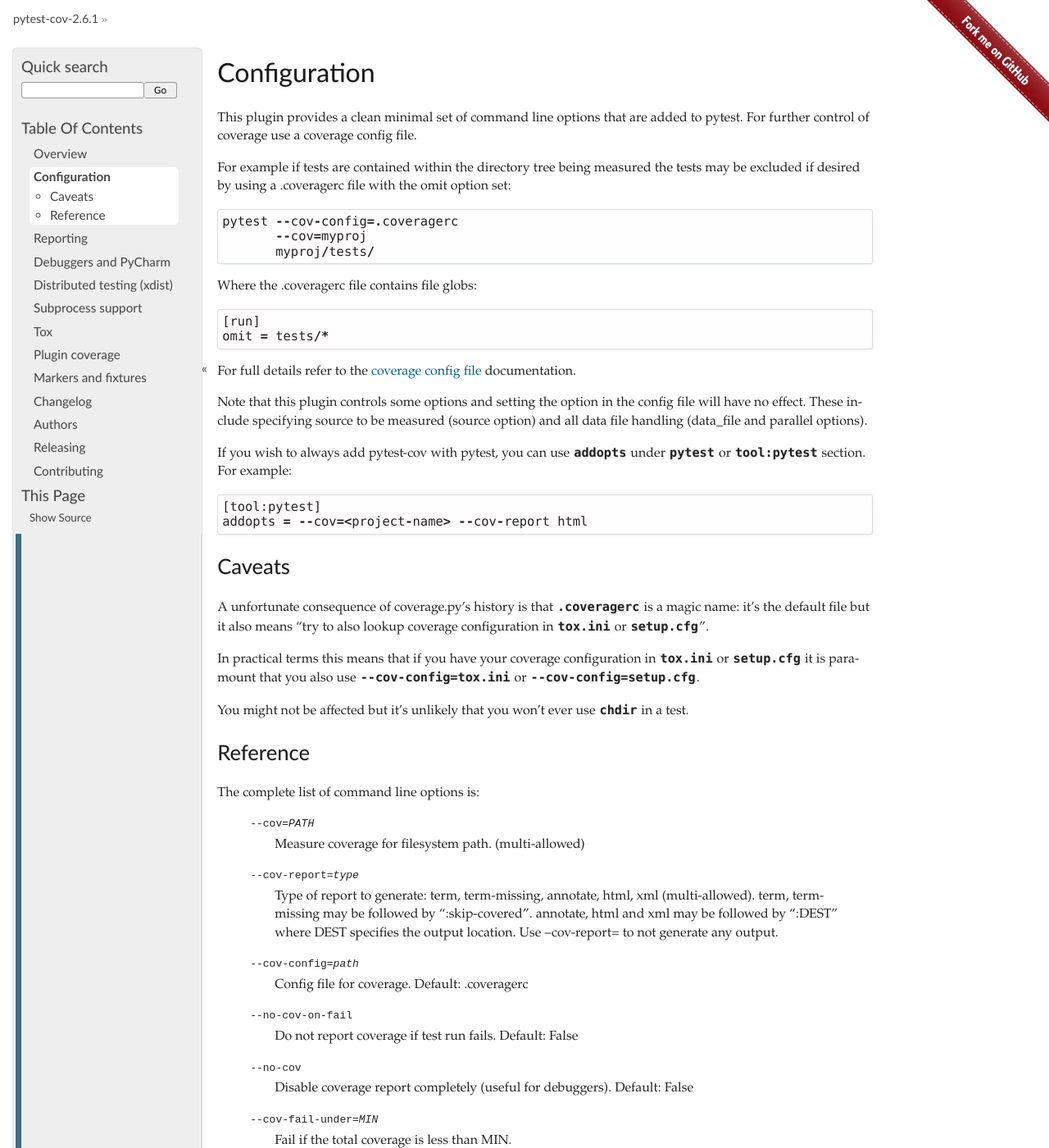
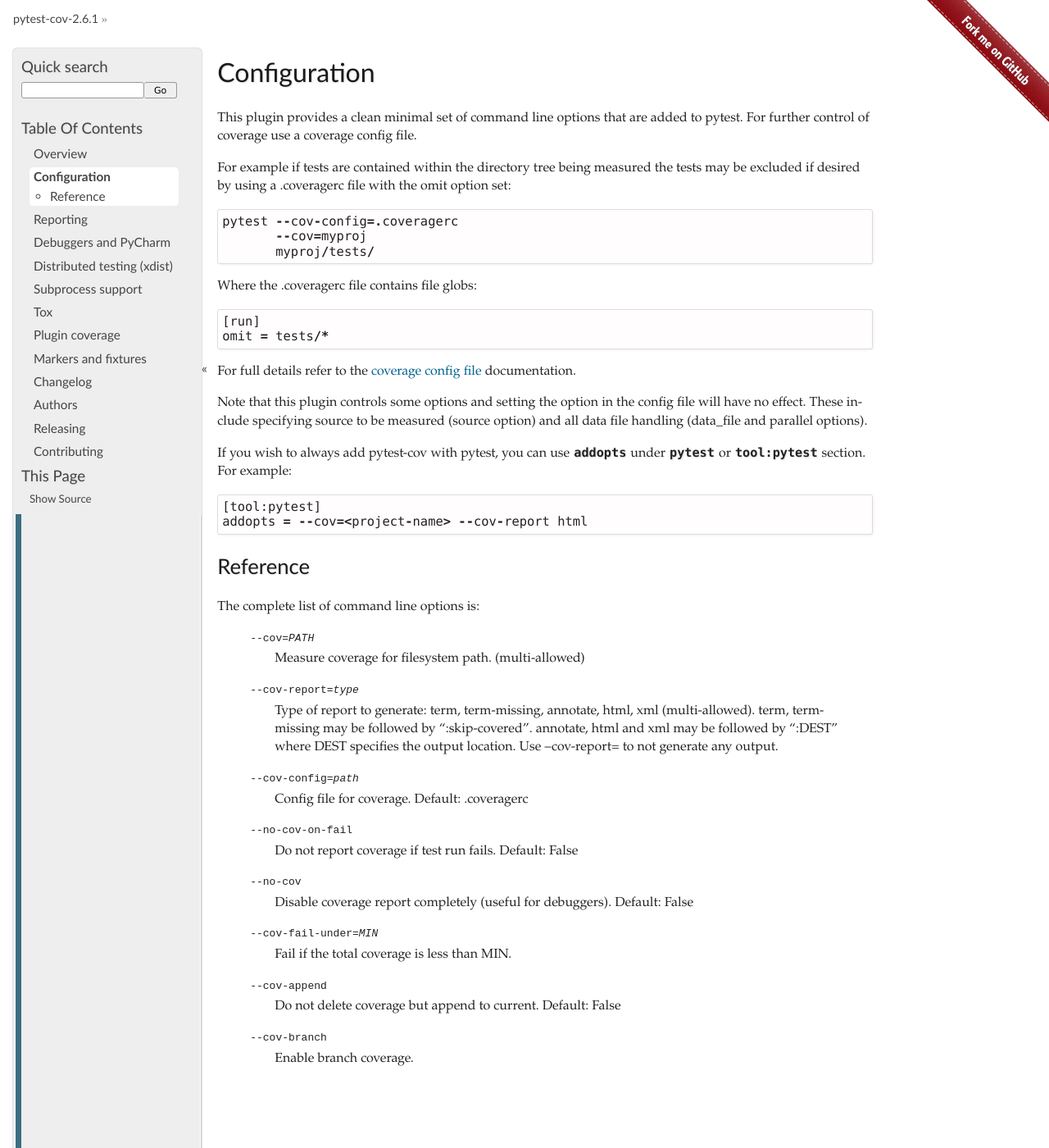
Before and after one commit to pytest-dev/pytest-cov, a Sphinx documentation site: the page built from docs/config.rst, in a window 1280 px wide and 1400 px high. Shown: the whole window at 82% size. Built offline with Sphinx 7.4.7, drawn with Linux system fonts in a browser that asks for light colours.

Commit message:
remove Caveats

```diff
--- a/docs/config.rst
+++ b/docs/config.rst
@@ -31,17 +31,6 @@ For example: ::
     [tool:pytest]
     addopts = --cov=<project-name> --cov-report html
 
-Caveats
-=======
-
-A unfortunate consequence of coverage.py's history is that ``.coveragerc`` is a magic name: it's the default file but it also
-means "try to also lookup coverage configuration in ``tox.ini`` or ``setup.cfg``".
-
-In practical terms this means that if you have your coverage configuration in ``tox.ini`` or ``setup.cfg`` it is paramount
-that you also use ``--cov-config=tox.ini`` or ``--cov-config=setup.cfg``.
-
-You might not be affected but it's unlikely that you won't ever use ``chdir`` in a test.
-
 Reference
 =========
 
```
